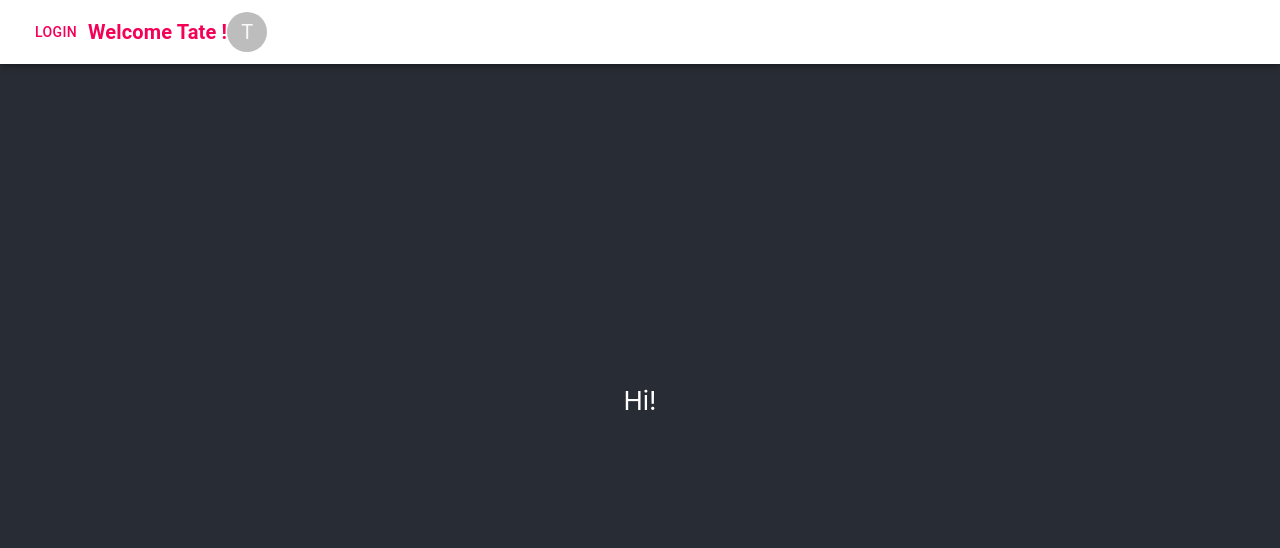
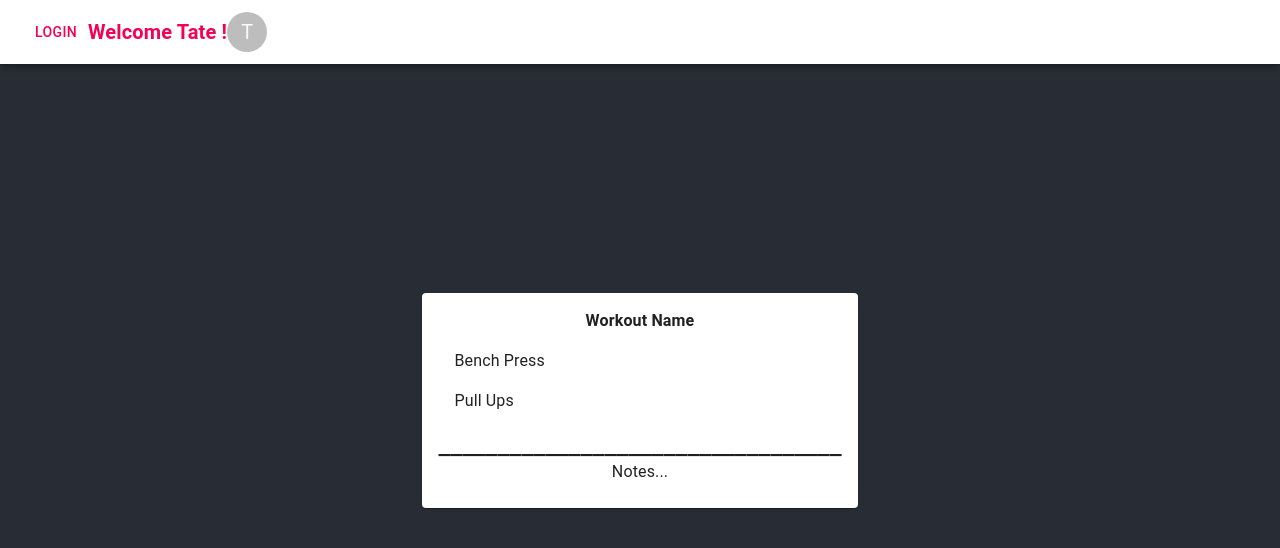
Before and after one commit to TateDeVito/fitnessProject, a React (Create React App) app in the folder fitness-app/: page / in a window 1280 px wide. Shown: the top 548 px of the page. Built offline with nearby package versions, Linux system fonts and the light colour scheme.

Commit message:
Single workout component started

```diff
--- /dev/null
+++ b/fitness-app/src/WorkoutScreen/Workout/Workout.tsx
@@ -0,0 +1,55 @@
+import React, { useState } from "react";
+import {
+  Card,
+  CardContent,
+  List,
+  ListItem,
+  Typography
+} from "@material-ui/core";
+
+export default function Workout() {
+  // TODO: A workout is made up of
+  // A name (editable)
+  const [name, setName] = useState<string>("Workout Name");
+
+  // A List of exercises --> what is in an exercise? (editable)
+  const [exercises, setExercises] = useState(["Bench Press", "Pull Ups"]);
+
+  // A location?
+
+  // A notes section
+  const [notes, setNotes] = useState<string>("Notes...");
+
+  // TODO: A section for comments?
+
+  function ExerciseList() {
+    return (
+      <List>
+        {/* Maps exercises to the list */}
+        {exercises.map(exercise => (
+          <ListItem>
+            <Typography component="h1">{exercise}</Typography>
+          </ListItem>
+        ))}
+      </List>
+    );
+  }
+
+  return (
+    <div>
+      <Card>
+        <CardContent>
+          {/* TODO: Name */}
+          <Typography component="h2">
+            <b>{name}</b>
+          </Typography>
+          {/* TODO: List of exercises */}
+          <ExerciseList />
+          {/* Notes */}
+          __________________________________
+          <Typography component="p">{notes}</Typography>
+        </CardContent>
+      </Card>
+    </div>
+  );
+}
--- a/fitness-app/src/WorkoutScreen/WorkoutScreen.tsx
+++ b/fitness-app/src/WorkoutScreen/WorkoutScreen.tsx
@@ -1,5 +1,6 @@
 import React from "react";
 import { AppBar, Toolbar, Typography, Button, Avatar } from "@material-ui/core";
+import Workout from "./Workout/Workout";
 
 export default function WorkoutScreen() {
   // A profile bar has a name of user, and an avatar in the top corner
@@ -22,7 +23,7 @@ export default function WorkoutScreen() {
   return (
     <div>
       <ProfileBar name="Tate" />
-      Hi!
+      <Workout></Workout>
     </div>
   );
 }
```
